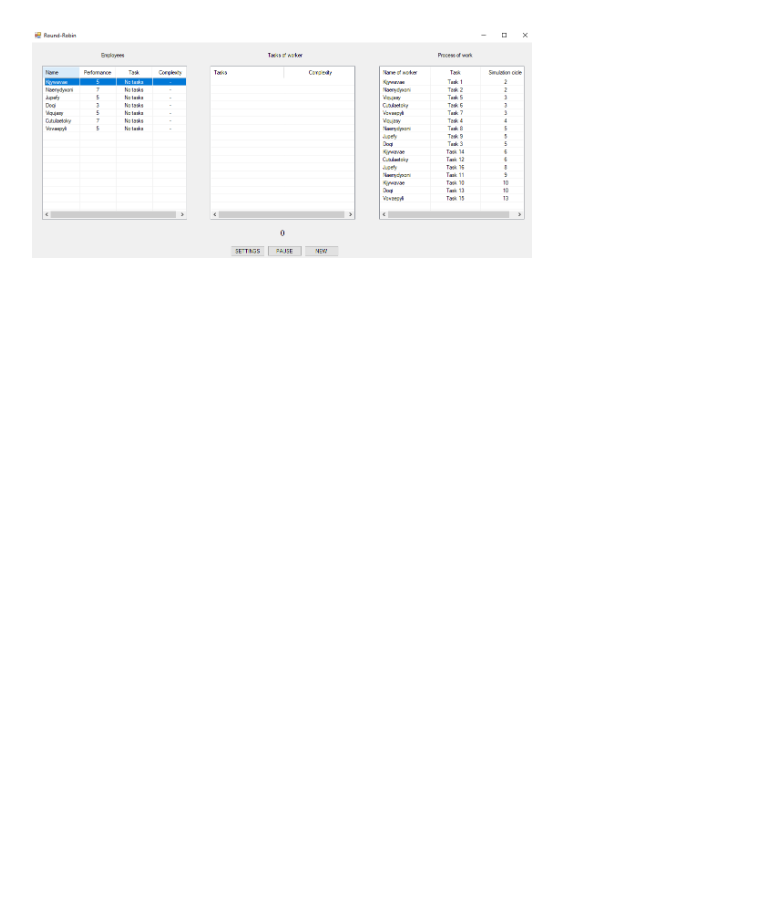
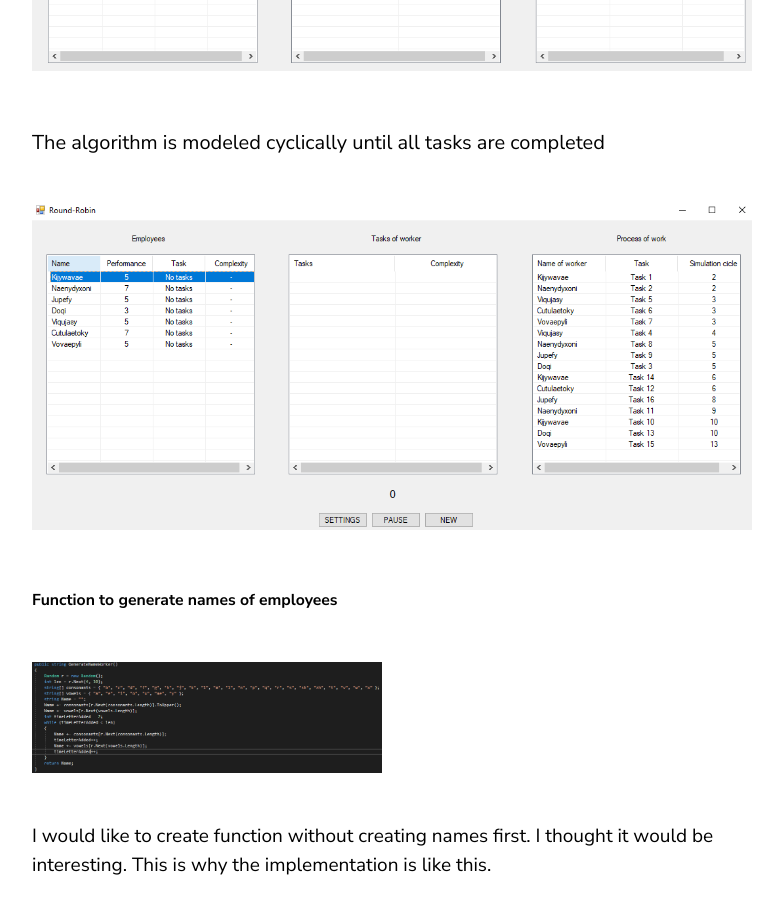
Before and after one commit to Rocket47/Rocket47.github.io, a Jekyll site: the page built from _posts/25-05-29-four-post-first-pet-project.markdown, in a window 1280 px wide and 900 px high, scrolled down 4858 px. Shown: the whole window, without its empty margins (68-851 px from the left). Built offline with Jekyll 4.4.1, drawn with Linux system fonts in a browser that asks for light colours; before the commit the page ends 5165 px from its top, so only the background shows below that.

Commit message:
Update step 6

```diff
--- a/_posts/25-05-29-four-post-first-pet-project.markdown
+++ b/_posts/25-05-29-four-post-first-pet-project.markdown
@@ -58,12 +58,18 @@ After selecting the "NEW" button, random names and tasks are generated by parame
 - ...
 - 1st worker => task (n+1)
 
-<img src="https://rocket47.github.io/ListView1.png" alt="alt text" width="500"/>
+<img src="https://rocket47.github.io/ListView1.png" alt="alt text" width="900"/>
 
-##### When timer is triggered, a function that redistributes the tasks of employees is activated with a 50% probability
+When timer is triggered, a function that redistributes the tasks of employees is activated with a 50% probability
 
-<img src="https://rocket47.github.io/ListView2.png" alt="alt text" width="500"/>
+<img src="https://rocket47.github.io/ListView2.png" alt="alt text" width="900"/>
 
 #### The algorithm is modeled cyclically until all tasks are completed
 
-<img src="https://rocket47.github.io/ListView3.png" alt="alt text" width="500"/>
+<img src="https://rocket47.github.io/ListView3.png" alt="alt text" width="900"/>
+
+##### Function to generate names of employees
+
+<img src="https://rocket47.github.io/GenerateName.png" alt="alt text" width="350"/>
+
+I would like to create function without creating names first. I thought it would be interesting.  This is why the implementation is like this.
```
Also changed, not shown: GenerateName.png (added).
